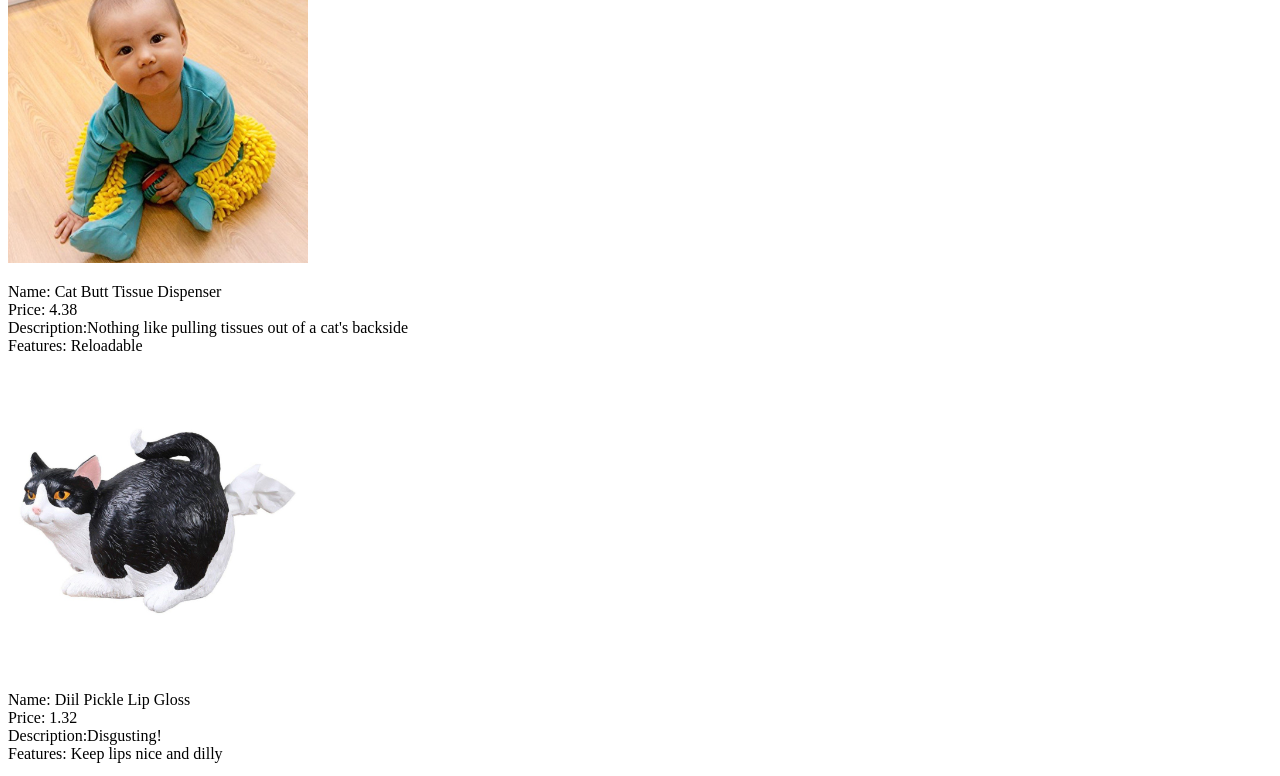
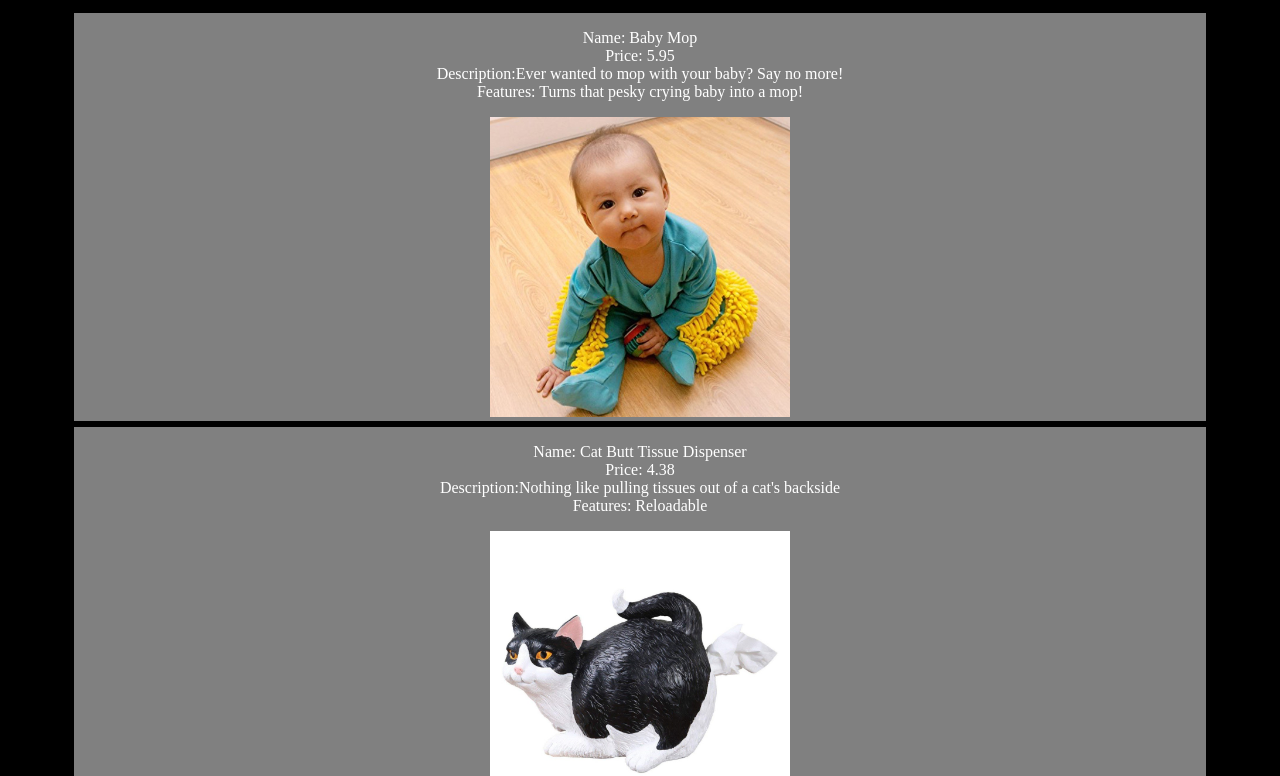
Before and after one commit to Cordanjampbell/cordanjampbell.github.io, a plain HTML site: page index.html in a window 1280 px wide. Shown: the part 141-917 px from the top of the page. Drawn offline with Linux system fonts and the light colour scheme; files that its build step writes are made by us from their sources.

Commit message:
Second Committ

```diff
--- a/index.html
+++ b/index.html
@@ -11,6 +11,7 @@
 </head>
 
 <body>
+    <h1>Jordan's Top 5 Weirdest Products</h1>
     <div class="json" id="json">
 
 
--- a/index.js
+++ b/index.js
@@ -1,4 +1,5 @@
-addEventListener("onload", fetch("products.json")
+//onload pull json from github pages
+addEventListener("onload", fetch("https://cordanjampbell.github.io/products.json")
     .then(function(resp) {
         return resp.json();
     })
--- /dev/null
+++ b/style.css
@@ -0,0 +1,12 @@
+body {
+    text-align: center;
+    background-color: black;
+    color: white;
+    padding: 60px;
+}
+
+div {
+    border: 3px solid black;
+    text-align: center;
+    background-color: gray;
+}
```
